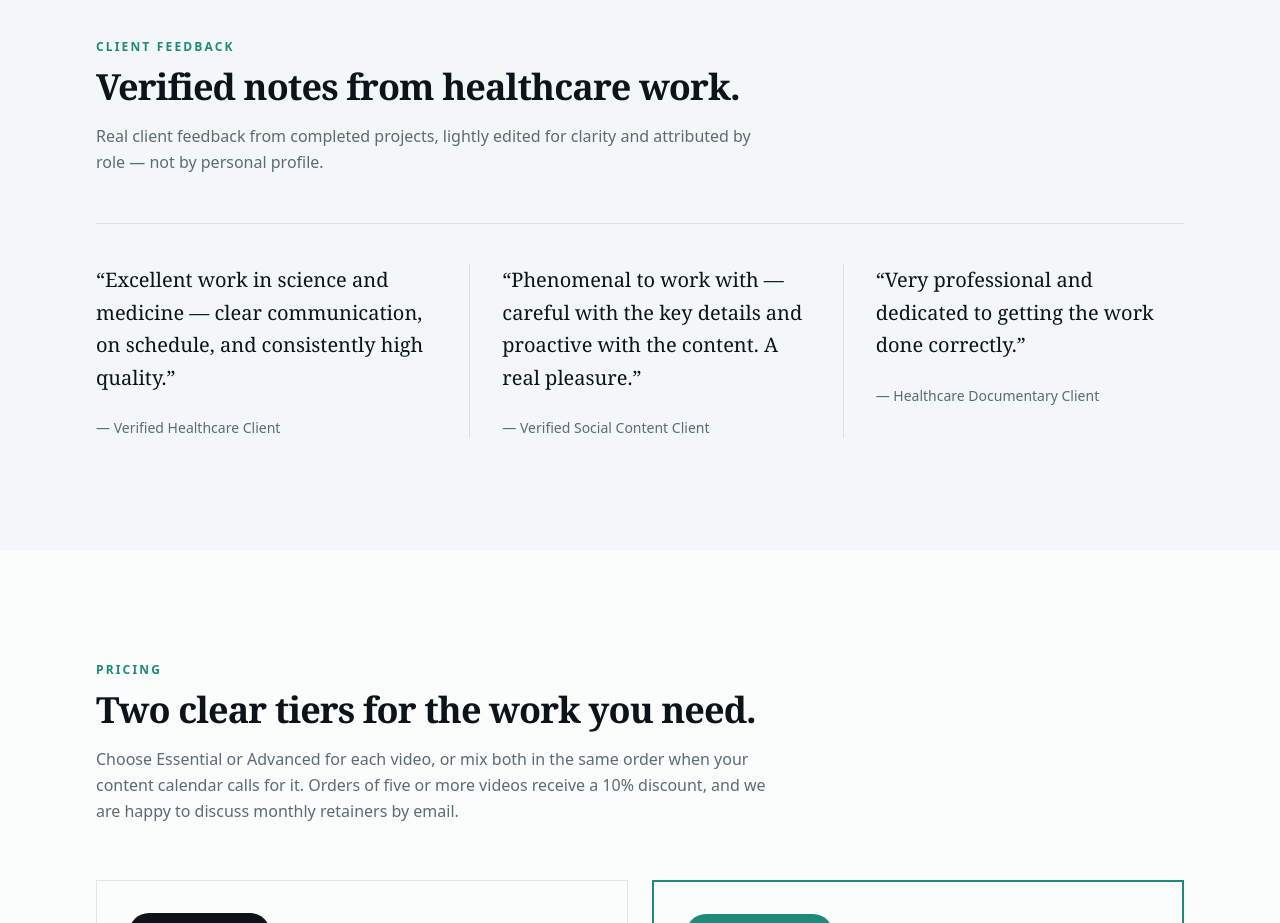
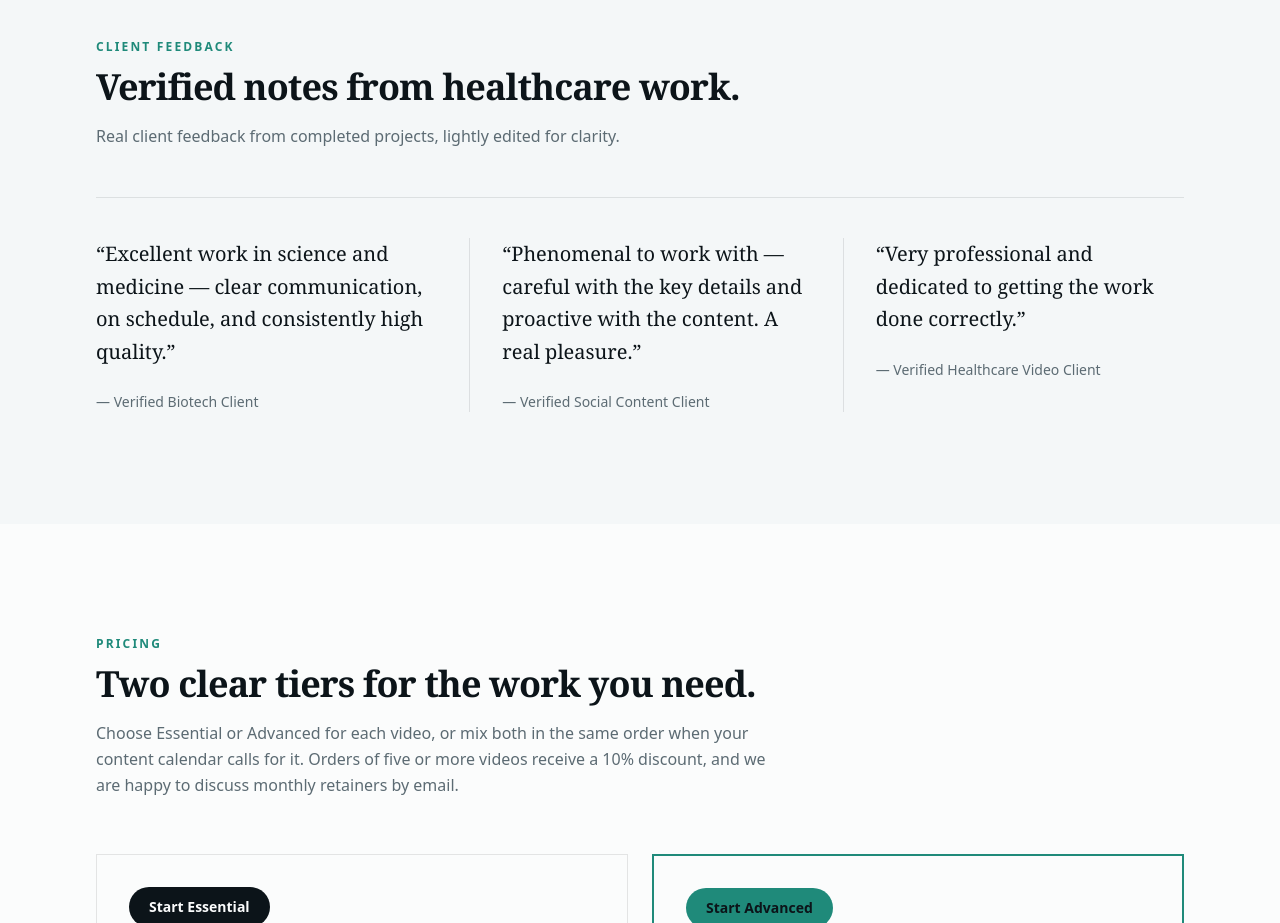
Before and after one commit to Vic-444/vidmedical, an Astro site: page / in a window 1280 px wide. Shown: the part 2120-3043 px from the top of the page. Built offline with nearby package versions, Linux system fonts and the light colour scheme; Astro itself is replaced by a stand-in of ours.

Commit message:
Tighten client feedback intro and role labels
Shorter subcopy, Biotech for the science client, and Healthcare
Video instead of Documentary to match the studio offer.

Co-authored-by: Vic-444 <Vic-444@users.noreply.github.com>

```diff
--- a/src/pages/index.astro
+++ b/src/pages/index.astro
@@ -153,8 +153,7 @@ const tierValue =
         Verified notes from healthcare work.
       </h2>
       <p class="mt-4 max-w-2xl text-muted leading-relaxed">
-        Real client feedback from completed projects, lightly edited for clarity and attributed by
-        role — not by personal profile.
+        Real client feedback from completed projects, lightly edited for clarity.
       </p>
 
       <div class="mt-12 grid gap-10 border-t border-ink/10 pt-10 md:grid-cols-3 md:gap-8">
@@ -164,7 +163,7 @@ const tierValue =
             consistently high quality.”
           </p>
           <footer class="mt-6 text-sm font-medium text-muted">
-            — Verified Healthcare Client
+            — Verified Biotech Client
           </footer>
         </blockquote>
         <blockquote class="flex flex-col border-t border-ink/10 pt-10 md:border-t-0 md:border-l md:pt-0 md:pl-8">
@@ -181,7 +180,7 @@ const tierValue =
             “Very professional and dedicated to getting the work done correctly.”
           </p>
           <footer class="mt-6 text-sm font-medium text-muted">
-            — Healthcare Documentary Client
+            — Verified Healthcare Video Client
           </footer>
         </blockquote>
       </div>
```
